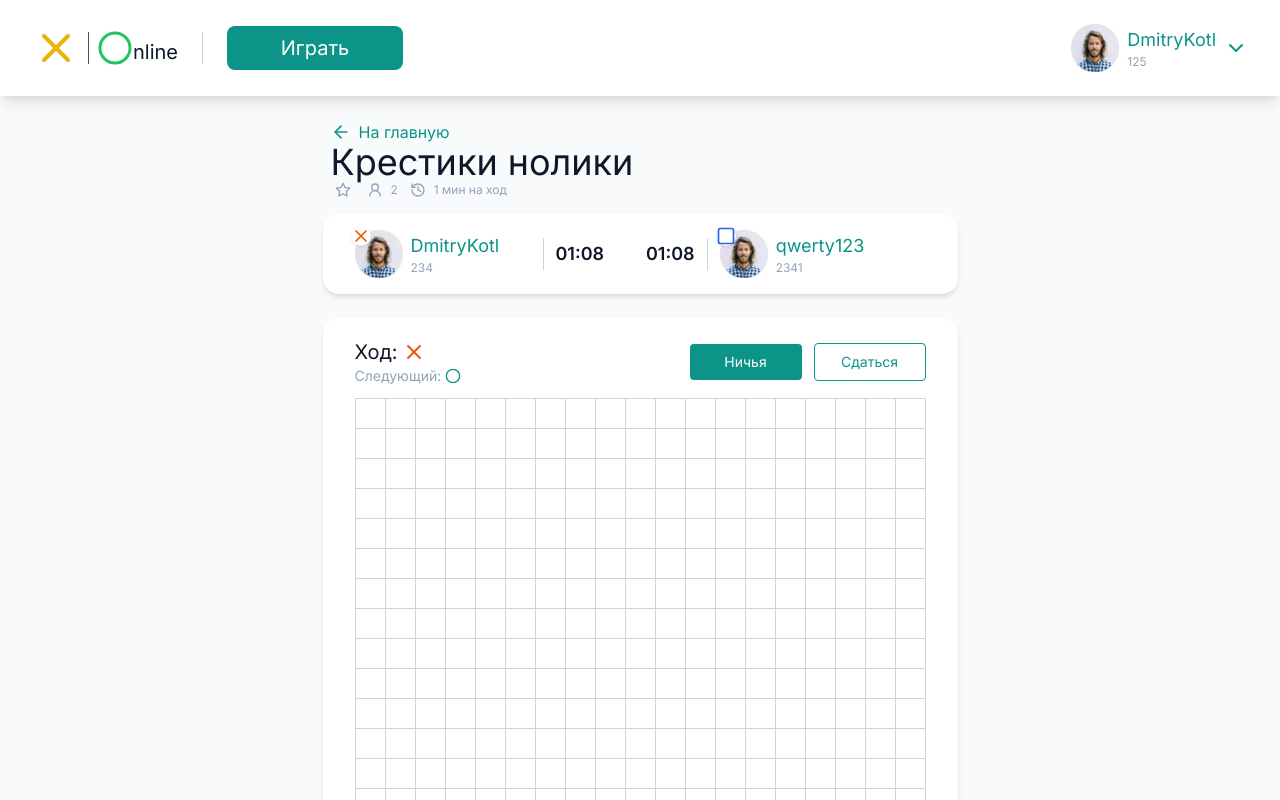
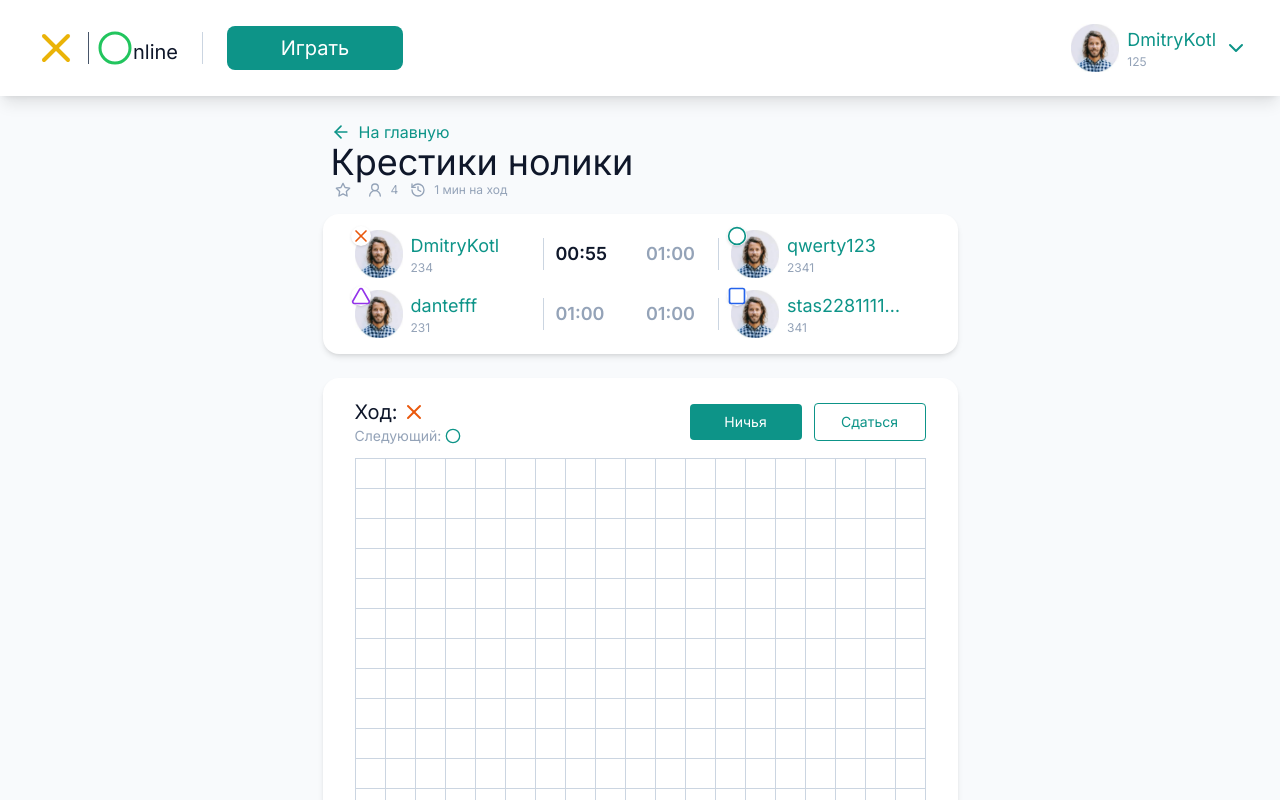
Before and after one commit to Ddkotl/X-O, a Next.js app: page / in a window 1280 px wide. Shown: the top 800 px of the page. Built offline with nearby package versions, Linux system fonts and the light colour scheme.

Commit message:
add timer

```diff
--- a/components/game/game-field.jsx
+++ b/components/game/game-field.jsx
@@ -1,11 +1,14 @@
 import clsx from "clsx";
 import { UiButton } from "../uikit/ui-button";
 import { GameSymbol } from "./game_symbol";
-import { useGameState } from "./use-game-state";
 
-export function GameField({ className, playersCount }) {
-  const { cells, currentMove, handleCellClick, nextMove } =
-    useGameState(playersCount);
+export function GameField({
+  className,
+  cells,
+  currentMove,
+  nextMove,
+  handleCellClick,
+}) {
   const actions = (
     <>
       {" "}
--- a/components/game/game-info.jsx
+++ b/components/game/game-info.jsx
@@ -3,6 +3,7 @@
 import { GAME_SYMBOLS } from "./constants";
 import { GameSymbol } from "./game_symbol";
 
+import { useEffect, useState } from "react";
 import avaterSrc1 from "./images/avatar.jpg";
 const players = [
   {
@@ -17,25 +18,25 @@
     name: "qwerty123",
     rating: 2341,
     avatar: avaterSrc1,
-    symbol: GAME_SYMBOLS.SQUERE,
+    symbol: GAME_SYMBOLS.ZERO,
   },
   {
     id: 3,
     name: "dantefff",
     rating: 231,
     avatar: avaterSrc1,
-    symbol: GAME_SYMBOLS.ZERO,
+    symbol: GAME_SYMBOLS.TRINGLE,
   },
   {
     id: 4,
     name: "stas228111111111111111111111111111111",
     rating: 341,
     avatar: avaterSrc1,
-    symbol: GAME_SYMBOLS.TRINGLE,
+    symbol: GAME_SYMBOLS.SQUERE,
   },
 ];
 
-export function GameInfo({ className, playersCount }) {
+export function GameInfo({ className, playersCount, currentMove }) {
   return (
     <div
       className={clsx(
@@ -48,13 +49,38 @@
           key={player.id}
           playerInfo={player}
           isRight={index % 2 === 1}
+          isTimerRunnung={currentMove === player.symbol}
         />
       ))}
     </div>
   );
 }
 
-function PlayerInfo({ playerInfo, isRight }) {
+function PlayerInfo({ playerInfo, isRight, isTimerRunnung }) {
+  const [seconds, setSeconds] = useState(60);
+  const minutesString = String(Math.floor(seconds / 60)).padStart(2, "0");
+  const secondsString = String(seconds % 60).padStart(2, "0");
+  const isDanger = seconds < 10;
+
+  useEffect(() => {
+    if (isTimerRunnung) {
+      const interval = setInterval(() => {
+        setSeconds((s) => Math.max(0, s - 1));
+      }, 1000);
+      return () => {
+        clearInterval(interval);
+        setSeconds(60);
+      };
+    }
+  }, [isTimerRunnung]);
+
+  const getTimerColor = () => {
+    if (isTimerRunnung) {
+      return isDanger ? "text-orange-600" : "text-slate-900";
+    }
+    return "text-slate-400";
+  };
+
   return (
     <div className="flex gap-3 items-center">
       <div className={clsx("relative", isRight && "order-3")}>
@@ -73,11 +99,12 @@
       ></div>
       <div
         className={clsx(
-          "text-slate-900 text-lg font-semibold",
+          " text-lg font-semibold w-[60px]",
           isRight && "order-1",
+          getTimerColor(),
         )}
       >
-        01:08
+        {minutesString}:{secondsString}
       </div>
     </div>
   );
--- a/components/game/index.js
+++ b/components/game/index.js
@@ -1,3 +1,4 @@
 export { GameField } from "./game-field";
 export { GameInfo } from "./game-info";
 export { GameTitle } from "./game-title";
+export { useGameState } from "./use-game-state";
--- a/pages/index.jsx
+++ b/pages/index.jsx
@@ -1,16 +1,33 @@
 import { useState } from "react";
-import { GameField, GameInfo, GameTitle } from "../components/game";
+import {
+  GameField,
+  GameInfo,
+  GameTitle,
+  useGameState,
+} from "../components/game";
 import { Header } from "../components/header";
 
 export default function HomePage() {
-  const [playersCount] = useState(2);
+  const [playersCount] = useState(4);
+  const { cells, currentMove, handleCellClick, nextMove } =
+    useGameState(playersCount);
   return (
     <div className="bg-slate-50 min-h-screen">
       <Header />
       <main className="pt-6 mx-auto w-max">
         <GameTitle playersCount={playersCount} />
-        <GameInfo playersCount={playersCount} className="mt-4" />
-        <GameField playersCount={playersCount} className="mt-6" />
+        <GameInfo
+          playersCount={playersCount}
+          className="mt-4"
+          currentMove={currentMove}
+        />
+        <GameField
+          cells={cells}
+          currentMove={currentMove}
+          nextMove={nextMove}
+          handleCellClick={handleCellClick}
+          className="mt-6"
+        />
       </main>
     </div>
   );
```
